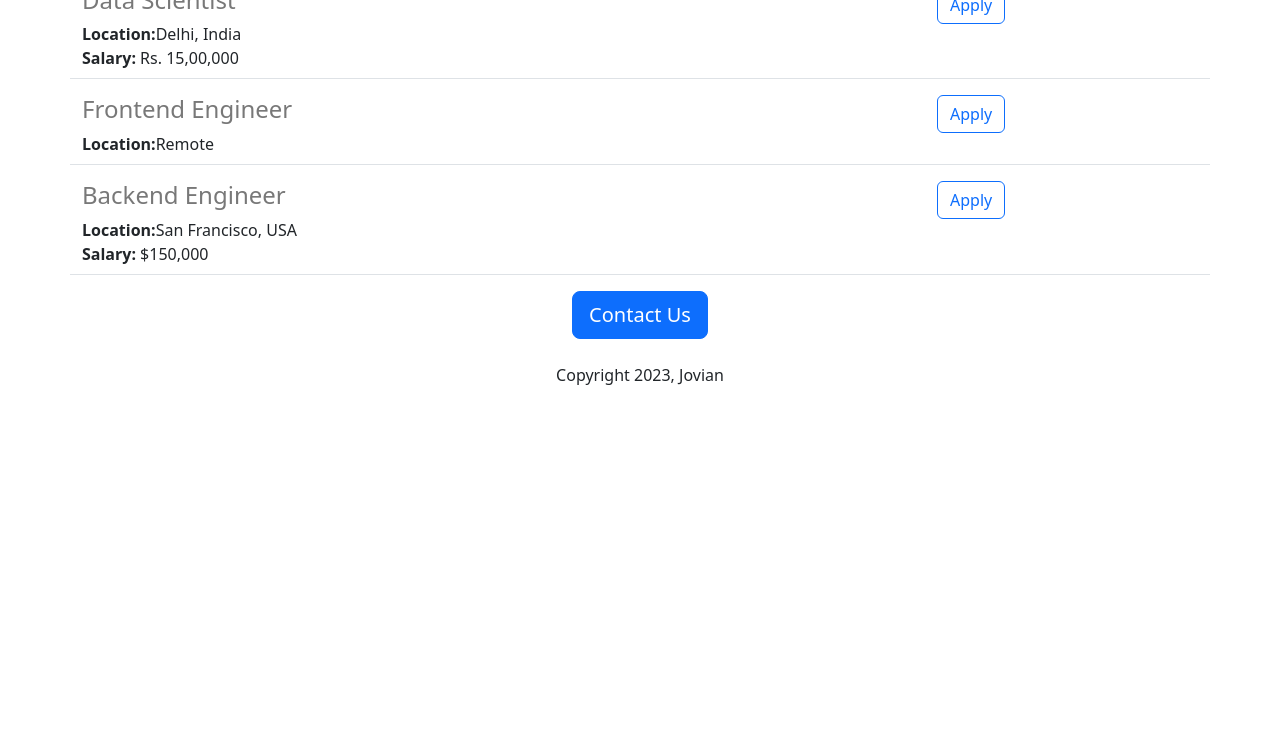
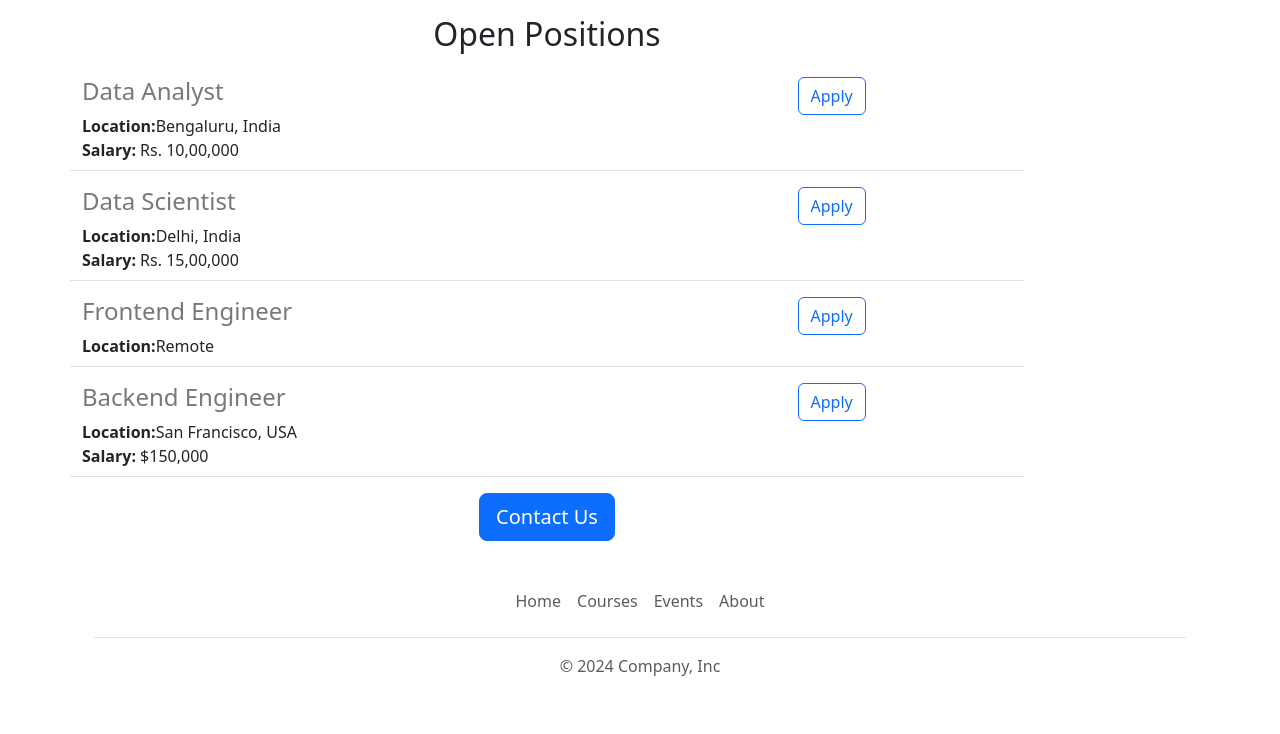
Before and after one commit to BryanAlbertoMk20/jovian-careers-website, a Flask app: page / in a window 1280 px wide. Shown: the part 833-1567 px from the top of the page. Before the commit the page ends 1218 px from the top, so only its background shows below. Run offline with Flask 3, Linux system fonts and the light colour scheme.

Commit message:
functional and aesthetic improvements

```diff
--- a/app.py
+++ b/app.py
@@ -32,7 +32,7 @@ JOBS = [
 
 @app.route("/")
 def hello_Jovian():
-  return render_template('home.html', jobs=JOBS, company_name='Jovian')
+  return render_template('home.html', jobs=JOBS, company_name='Jovian Careers')
 
 
 @app.route("/api/jobs")
--- /dev/null
+++ b/templates/footer.html
@@ -0,0 +1,16 @@
+<div class="container">
+  <footer class="py-3 my-4">
+    <ul class="nav justify-content-center border-bottom pb-3 mb-3">
+
+      <li class="nav-item"><a target="_blank" href="https://www.jovian.ai" class="nav-link px-2 text-body-secondary">Home</a></li>
+
+      <li class="nav-item"><a target="_blank" href="https://www.jovian.ai/learn" class="nav-link px-2 text-body-secondary">Courses</a></li>
+
+      <li class="nav-item"><a target="_blank" href="https://www.jovian.ai/events" class="nav-link px-2 text-body-secondary">Events</a></li>
+
+      <li class="nav-item"><a target="_blank" href="https://www.jovian.ai/about" class="nav-link px-2 text-body-secondary">About</a></li>
+
+    </ul>
+    <p class="text-center text-body-secondary">&copy; 2024 Company, Inc</p>
+  </footer>
+</div>
--- a/templates/home.html
+++ b/templates/home.html
@@ -14,21 +14,30 @@
         height: 360px;
         width: 100%;
         object-fit: cover;
+        margin-bottom:16px;
       }
     </style>
 
   </head>
 
   <body>
+    {% include 'nav.html' %}
+    <img class="img-fluid" id="banner" src="https://7b824be3-0f7c-4daa-ad6d-b714771bd883-00-1kl0jy0nfvcrc.kirk.replit.dev/static/banner.jpg">
     <div class="container">
 
     <h1 class="text-center mt-2 mb-4">{{company_name}}</h1>
-      <img class="img-fluid" id="banner" src="https://7b824be3-0f7c-4daa-ad6d-b714771bd883-00-1kl0jy0nfvcrc.kirk.replit.dev/static/banner.jpg">
-    <h2 class="text-center mt-2 mb-4">About Jovian</h2>
 
+    <div class="row" style="margin-bottom:16px">
+      <div class="col-md-6">
     <p class="lead">Lorem ipsum dolor sit amet, consectetur adipiscing elit, sed do eiusmod tempor incididunt ut labore et dolore magna aliqua. Ut enim ad minim veniam, quis nostrud exercitation ullamco laboris nisi ut aliquip ex ea commodo consequat. Duis aute irure dolor in reprehenderit in voluptate velit esse cillum dolore eu fugiat nulla pariatur. Excepteur sint occaecat cupidatat non proident, sunt in culpa qui officia deserunt mollit anim id est laborum.
     </p>
+      </div>
+      <div class="d-none d-md-block col-md-6">
+      <img src="/static/jovian employees.jpg" style="height:320px;border-radius:4px">
+      </div>
+    </div>
 
+    <div class="col-10">
     <h2 class="text-center mt-2 mb-4"">Open Positions</h2>
 
     <div>
@@ -38,11 +47,11 @@
     </div>
 
     <div class="text-center">
-    <button class="btn btn-primary btn-lg">Contact Us</button>
-      <p class="mt-4">Copyright 2023, Jovian</p>
+    <a href="mailto:bryanalberto1@live.com?subject=Question%20about%20Job%20Openings&body=My%20name%3A%20%3Cyour%20name%20here%3E%0D%0A%0D%0AMy%20question%3A%20%3Center%20question%20here%3E" class="btn btn-primary btn-lg">Contact Us</a>
     </div>
 
     </div>
+    {% include 'footer.html' %}
   </body>
 
 </html>
--- a/templates/jobitem.html
+++ b/templates/jobitem.html
@@ -15,7 +15,7 @@
   </div>
 
   <div class="col-3">
-    <button type="button" class="btn btn-outline-primary"> Apply</button>
+    <a href="mailto:bryanalberto1@live.com?subject=Applications%20for%20{{job['title']}}&body=My%20name%3A%20%3Cyour%20name%20here%3E%0D%0A%0D%0AMy%20resume%20link%3A%20%3Cresume%20link%3E%0D%0A%0D%0AMy%20LinkedIn%20link%3A%20%3Clinkedin%20link%3E" type="button" class="btn btn-outline-primary"> Apply</a>
   </div>
 
 </div>
--- /dev/null
+++ b/templates/nav.html
@@ -0,0 +1,9 @@
+<nav class="navbar shadow-sm fixed-top bg-white">
+  <div class="container-fluid">
+    <a class="navbar-brand" href="#">
+      <img src="/static/logo.svg" alt="Logo" width="30" height="24" class="d-inline-block align-text-top">
+      Jovian
+    </a>
+  </div>
+</nav>
+<div style="height:56px"></div>
```
Also changed, not shown: static/logo.svg (added), 1 other file.
